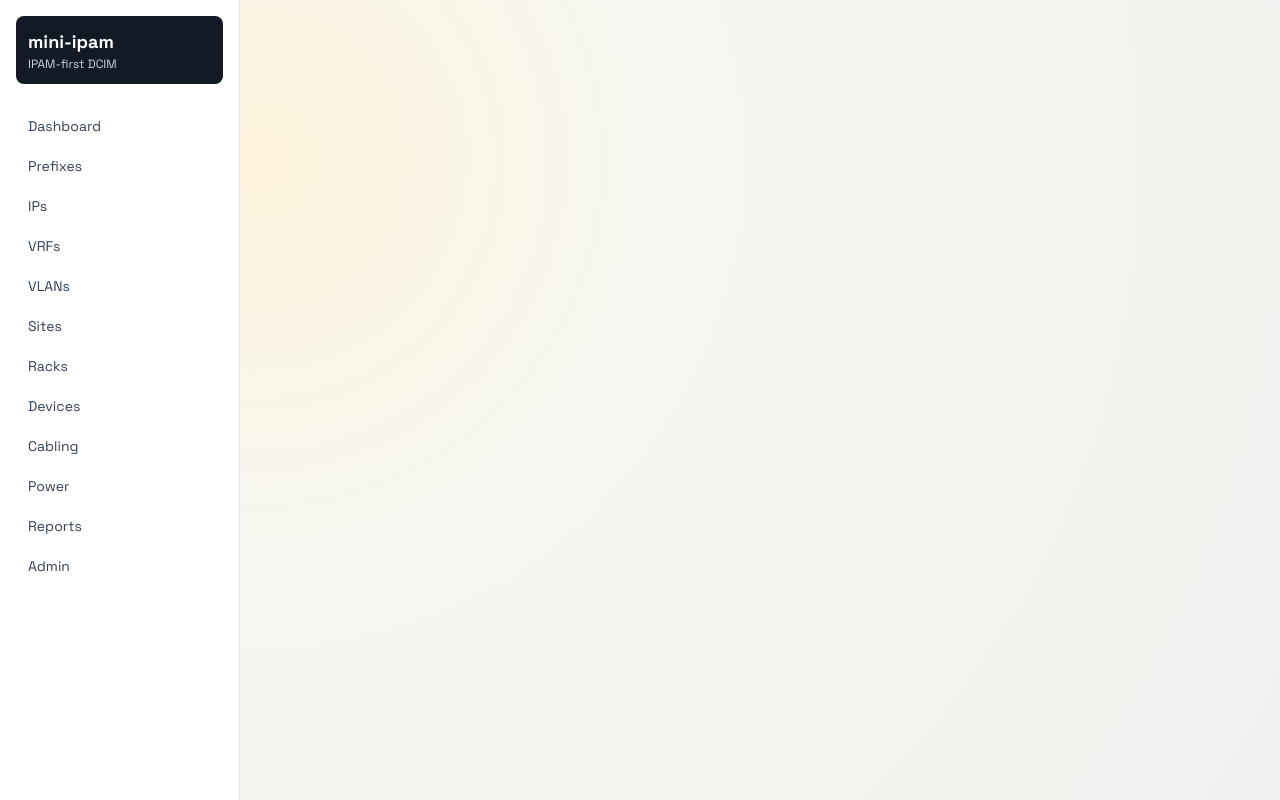
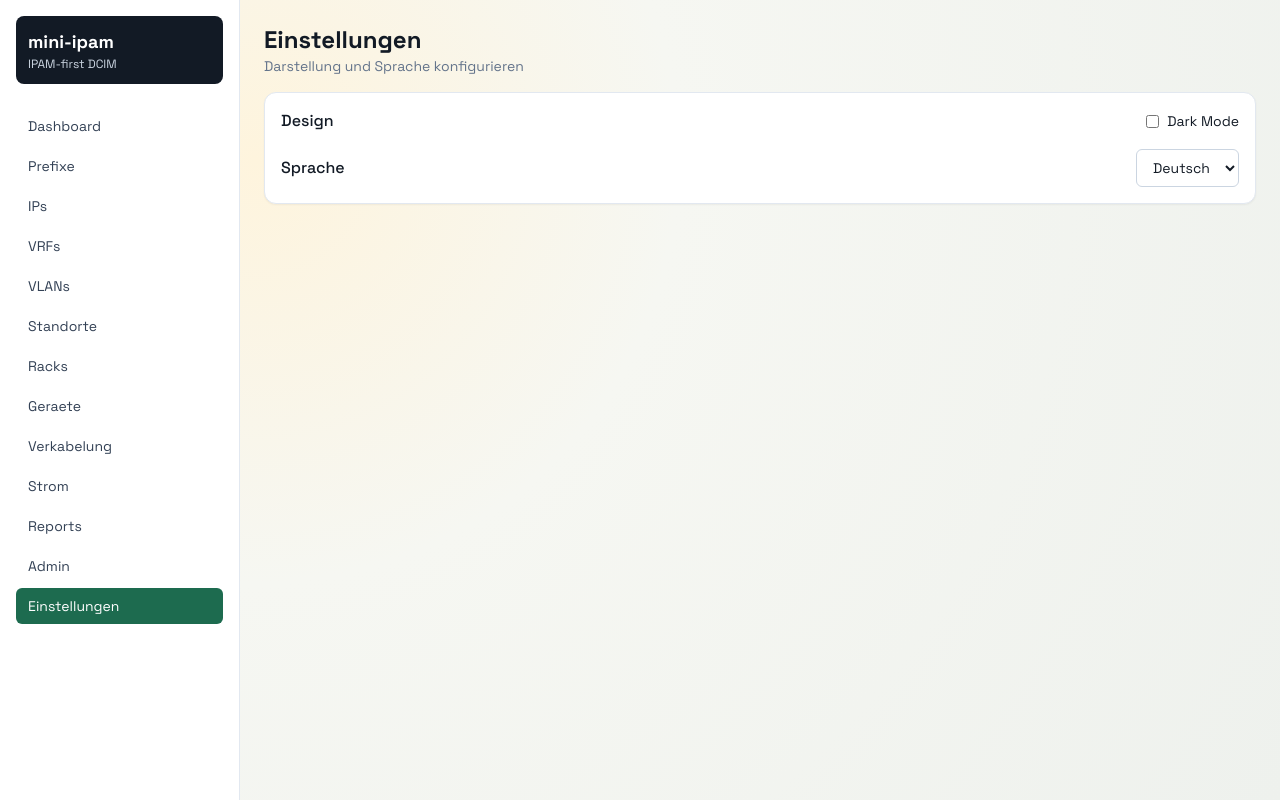
Before and after one commit to jessehaemmerle/mini-ipam, a React (Vite) app in the folder frontend/: page /settings in a window 1280 px wide. Built offline with nearby package versions, Linux system fonts and the light colour scheme; no server answers.

Commit message:
Einstellungen verbessert

```diff
--- a/frontend/src/App.tsx
+++ b/frontend/src/App.tsx
@@ -1,6 +1,7 @@
 import { Route, Routes } from "react-router-dom";
 
 import { Sidebar } from "./components/layout/Sidebar";
+import { SettingsProvider } from "./context/SettingsContext";
 import { AdminPage } from "./pages/AdminPage";
 import { CablingPage } from "./pages/CablingPage";
 import { DashboardPage } from "./pages/DashboardPage";
@@ -10,12 +11,14 @@ import { PowerPage } from "./pages/PowerPage";
 import { PrefixesPage } from "./pages/PrefixesPage";
 import { RacksPage } from "./pages/RacksPage";
 import { ReportsPage } from "./pages/ReportsPage";
+import { SettingsPage } from "./pages/SettingsPage";
 import { SitesPage } from "./pages/SitesPage";
 import { VLANsPage } from "./pages/VLANsPage";
 import { VRFsPage } from "./pages/VRFsPage";
 
 function App() {
   return (
+    <SettingsProvider>
       <div className="flex min-h-screen">
         <Sidebar />
         <main className="flex-1 overflow-y-auto p-6">
@@ -32,9 +35,11 @@ function App() {
             <Route path="/power" element={<PowerPage />} />
             <Route path="/reports" element={<ReportsPage />} />
             <Route path="/admin" element={<AdminPage />} />
+            <Route path="/settings" element={<SettingsPage />} />
           </Routes>
         </main>
       </div>
+    </SettingsProvider>
   );
 }
 
--- a/frontend/src/components/layout/Sidebar.tsx
+++ b/frontend/src/components/layout/Sidebar.tsx
@@ -1,23 +1,27 @@
 import { NavLink } from "react-router-dom";
 
-const nav = [
-  ["Dashboard", "/"],
-  ["Prefixes", "/ipam/prefixes"],
-  ["IPs", "/ipam/ips"],
-  ["VRFs", "/ipam/vrfs"],
-  ["VLANs", "/vlans"],
-  ["Sites", "/sites"],
-  ["Racks", "/racks"],
-  ["Devices", "/devices"],
-  ["Cabling", "/cabling"],
-  ["Power", "/power"],
-  ["Reports", "/reports"],
-  ["Admin", "/admin"]
-];
+import { useSettings } from "../../context/SettingsContext";
 
 export function Sidebar() {
+  const { labels } = useSettings();
+  const nav = [
+    [labels.nav.dashboard, "/"],
+    [labels.nav.prefixes, "/ipam/prefixes"],
+    [labels.nav.ips, "/ipam/ips"],
+    [labels.nav.vrfs, "/ipam/vrfs"],
+    [labels.nav.vlans, "/vlans"],
+    [labels.nav.sites, "/sites"],
+    [labels.nav.racks, "/racks"],
+    [labels.nav.devices, "/devices"],
+    [labels.nav.cabling, "/cabling"],
+    [labels.nav.power, "/power"],
+    [labels.nav.reports, "/reports"],
+    [labels.nav.admin, "/admin"],
+    [labels.nav.settings, "/settings"],
+  ];
+
   return (
-    <aside className="w-60 border-r border-slate-200 bg-white p-4">
+    <aside className="app-sidebar w-60 border-r border-slate-200 bg-white p-4">
       <div className="mb-6 rounded-lg bg-ink p-3 text-white">
         <h1 className="text-lg font-bold">mini-ipam</h1>
         <p className="text-xs text-slate-300">IPAM-first DCIM</p>
--- /dev/null
+++ b/frontend/src/context/SettingsContext.tsx
@@ -0,0 +1,139 @@
+import { createContext, ReactNode, useContext, useEffect, useMemo, useState } from "react";
+
+type ThemeMode = "light" | "dark";
+type Language = "de" | "en";
+
+type Labels = {
+  nav: {
+    dashboard: string;
+    prefixes: string;
+    ips: string;
+    vrfs: string;
+    vlans: string;
+    sites: string;
+    racks: string;
+    devices: string;
+    cabling: string;
+    power: string;
+    reports: string;
+    admin: string;
+    settings: string;
+  };
+  settings: {
+    title: string;
+    subtitle: string;
+    theme: string;
+    darkMode: string;
+    language: string;
+    english: string;
+    german: string;
+  };
+};
+
+type SettingsContextValue = {
+  theme: ThemeMode;
+  language: Language;
+  setTheme: (theme: ThemeMode) => void;
+  setLanguage: (language: Language) => void;
+  labels: Labels;
+};
+
+const STORAGE_THEME_KEY = "mini_ipam_theme";
+const STORAGE_LANG_KEY = "mini_ipam_language";
+
+const LABELS: Record<Language, Labels> = {
+  de: {
+    nav: {
+      dashboard: "Dashboard",
+      prefixes: "Prefixe",
+      ips: "IPs",
+      vrfs: "VRFs",
+      vlans: "VLANs",
+      sites: "Standorte",
+      racks: "Racks",
+      devices: "Geraete",
+      cabling: "Verkabelung",
+      power: "Strom",
+      reports: "Reports",
+      admin: "Admin",
+      settings: "Einstellungen",
+    },
+    settings: {
+      title: "Einstellungen",
+      subtitle: "Darstellung und Sprache konfigurieren",
+      theme: "Design",
+      darkMode: "Dark Mode",
+      language: "Sprache",
+      english: "Englisch",
+      german: "Deutsch",
+    },
+  },
+  en: {
+    nav: {
+      dashboard: "Dashboard",
+      prefixes: "Prefixes",
+      ips: "IPs",
+      vrfs: "VRFs",
+      vlans: "VLANs",
+      sites: "Sites",
+      racks: "Racks",
+      devices: "Devices",
+      cabling: "Cabling",
+      power: "Power",
+      reports: "Reports",
+      admin: "Admin",
+      settings: "Settings",
+    },
+    settings: {
+      title: "Settings",
+      subtitle: "Configure appearance and language",
+      theme: "Theme",
+      darkMode: "Dark mode",
+      language: "Language",
+      english: "English",
+      german: "German",
+    },
+  },
+};
+
+const SettingsContext = createContext<SettingsContextValue | null>(null);
+
+export function SettingsProvider({ children }: { children: ReactNode }) {
+  const [theme, setThemeState] = useState<ThemeMode>(() => {
+    const stored = localStorage.getItem(STORAGE_THEME_KEY);
+    return stored === "dark" ? "dark" : "light";
+  });
+  const [language, setLanguageState] = useState<Language>(() => {
+    const stored = localStorage.getItem(STORAGE_LANG_KEY);
+    return stored === "en" ? "en" : "de";
+  });
+
+  useEffect(() => {
+    localStorage.setItem(STORAGE_THEME_KEY, theme);
+    document.documentElement.classList.toggle("dark", theme === "dark");
+  }, [theme]);
+
+  useEffect(() => {
+    localStorage.setItem(STORAGE_LANG_KEY, language);
+    document.documentElement.setAttribute("lang", language);
+  }, [language]);
+
+  const value = useMemo<SettingsContextValue>(
+    () => ({
+      theme,
+      language,
+      setTheme: setThemeState,
+      setLanguage: setLanguageState,
+      labels: LABELS[language],
+    }),
+    [theme, language]
+  );
+
+  return <SettingsContext.Provider value={value}>{children}</SettingsContext.Provider>;
+}
+
+export function useSettings() {
+  const context = useContext(SettingsContext);
+  if (!context) throw new Error("useSettings must be used inside SettingsProvider");
+  return context;
+}
--- a/frontend/src/index.css
+++ b/frontend/src/index.css
@@ -12,6 +12,11 @@ body {
   margin: 0;
   color: #121a25;
   background: radial-gradient(circle at 20% 20%, #fef4dd 0%, #f6f7f2 35%, #eef1ed 100%);
+}
+
+html.dark body {
+  color: #e5e7eb;
+  background: radial-gradient(circle at 20% 20%, #1f2937 0%, #0f172a 45%, #020617 100%);
 }
 
 .card {
@@ -29,3 +34,40 @@ body {
 .muted {
   @apply text-sm text-slate-500;
 }
+
+html.dark .card {
+  background: #0f172a;
+  border-color: #334155;
+  color: #e2e8f0;
+}
+
+html.dark .input {
+  background: #0b1220;
+  border-color: #334155;
+  color: #e2e8f0;
+}
+
+html.dark .input::placeholder {
+  color: #94a3b8;
+}
+
+html.dark .btn {
+  background: #256c52;
+}
+
+html.dark .muted {
+  color: #94a3b8;
+}
+
+html.dark .app-sidebar {
+  background: #0b1220 !important;
+  border-color: #334155 !important;
+}
+
+html.dark .app-sidebar a {
+  color: #cbd5e1;
+}
+
+html.dark .app-sidebar a:hover {
+  background: #1e293b;
+}
--- /dev/null
+++ b/frontend/src/pages/SettingsPage.tsx
@@ -0,0 +1,38 @@
+import { PageHeader } from "../components/common/PageHeader";
+import { useSettings } from "../context/SettingsContext";
+
+export function SettingsPage() {
+  const { theme, setTheme, language, setLanguage, labels } = useSettings();
+
+  return (
+    <div className="space-y-4">
+      <PageHeader title={labels.settings.title} subtitle={labels.settings.subtitle} />
+
+      <div className="card space-y-4">
+        <div className="flex items-center justify-between">
+          <span className="font-medium">{labels.settings.theme}</span>
+          <label className="flex items-center gap-2 text-sm">
+            <input
+              type="checkbox"
+              checked={theme === "dark"}
+              onChange={(e) => setTheme(e.target.checked ? "dark" : "light")}
+            />
+            {labels.settings.darkMode}
+          </label>
+        </div>
+
+        <div className="flex items-center justify-between">
+          <span className="font-medium">{labels.settings.language}</span>
+          <select
+            className="input"
+            value={language}
+            onChange={(e) => setLanguage(e.target.value as "de" | "en")}
+          >
+            <option value="de">{labels.settings.german}</option>
+            <option value="en">{labels.settings.english}</option>
+          </select>
+        </div>
+      </div>
+    </div>
+  );
+}
```
Lines whose indentation alone changed are shown as unchanged.
